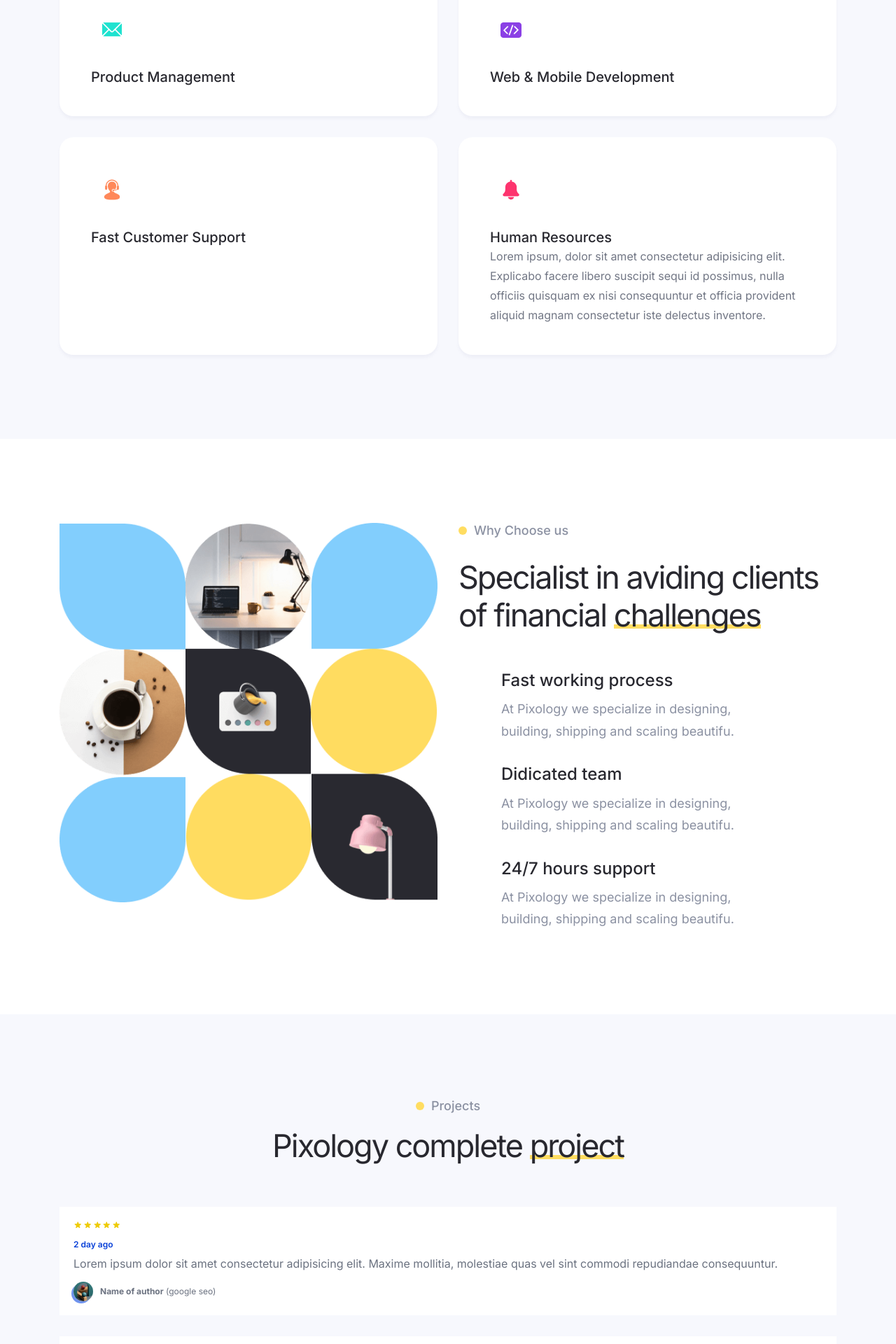
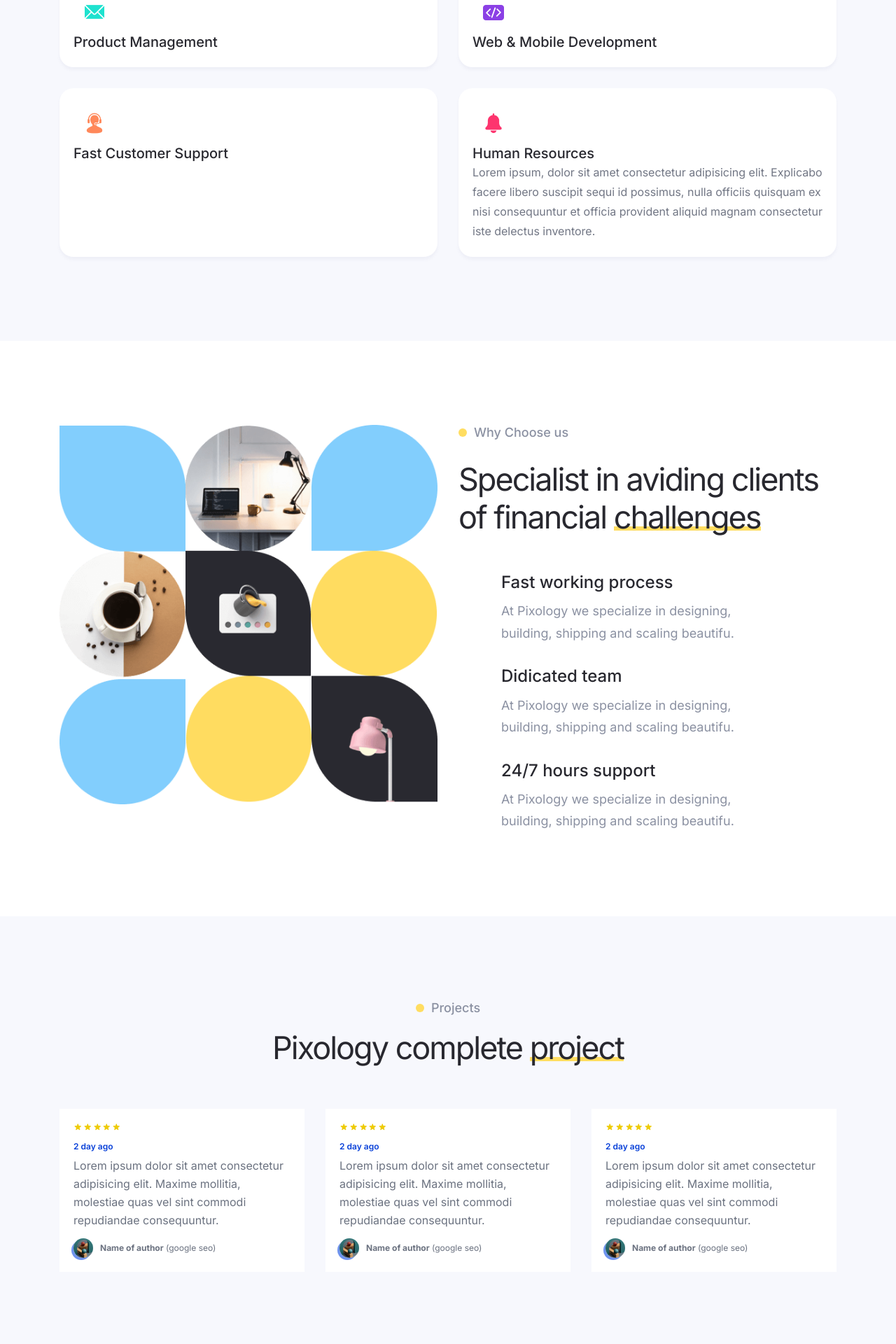
Before and after one commit to Santicabral0478/greenstudios, a Next.js app: page / in a window 1280 px wide. Shown: the part 1220-3140 px from the top of the page at 70% size. Built offline with nearby package versions, Linux system fonts and the light colour scheme.

Commit message:
update 1

```diff
--- a/src/app/globals.css
+++ b/src/app/globals.css
@@ -527,14 +527,14 @@ body {
 
 .service-card,
 .service .link-card {
-  padding: 45px;
+  padding: 20px;
   border-radius: var(--radius-20);
 }
 
 .service-card {
   height: 100%;
   background-color: var(--white);
-  padding-block-end: 40px;
+  padding-block-end: 20px;
   border-block-end: 3px solid transparent;
   box-shadow: var(--shadow-3);
   transition: var(--transition-1);
@@ -545,7 +545,6 @@ body {
   padding: 15px;
   border-radius: var(--radius-8);
   background-color: hsla(var(--color), 0.15);
-  margin-block-end: 25px;
   transition: var(--transition-2);
 }
 
@@ -1587,10 +1586,6 @@ LOADER 3
   REVIEW SECTION
 */
 
-.review-section ul{
-  display: flex;
-  flex-direction: column;
-}
 
 @media (min-width: 575px) {
 
```
